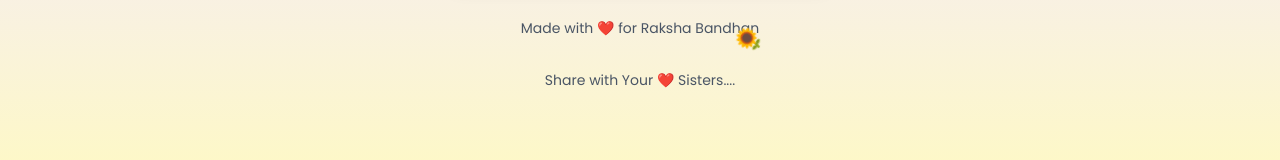
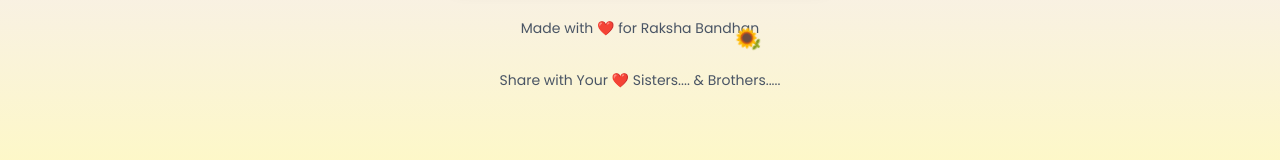
Before and after one commit to Durgesh-Rawat/Celebration-template, a React (Vite) app: page / in a window 1280 px wide. Shown: the part 600-760 px from the top of the page. Built offline with nearby package versions, Linux system fonts and the light colour scheme.

Commit message:
Update App.jsx

```diff
--- a/src/App.jsx
+++ b/src/App.jsx
@@ -77,6 +77,7 @@ function App() {
       </p>
       <p className="mt-8 text-gray-600 text-sm animate-fadeIn">
         Share with Your ❤️ Sisters....
+        & Brothers.....
       </p>
     </div>
   )
```
